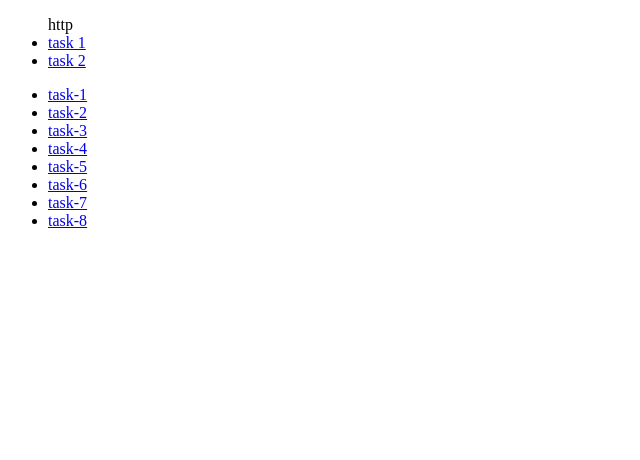
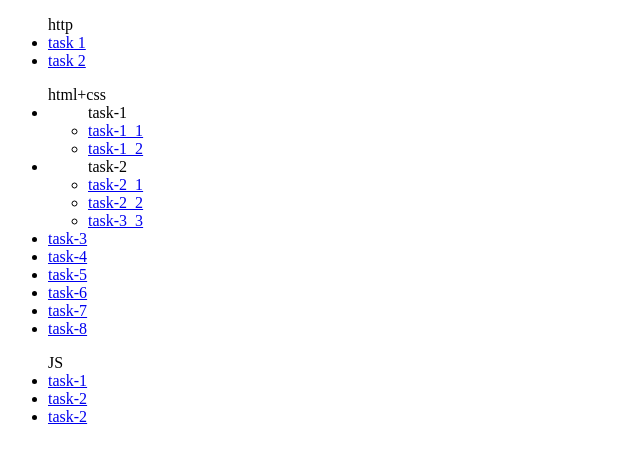
Before and after one commit to Stanislav-Lysenko/FE, a plain HTML site: page index.html in a window 1280 px wide. Shown: the whole page, without its empty margins (0-640 px from the left). Drawn offline with Linux system fonts and the light colour scheme.

Commit message:
Update index.html

```diff
--- a/index.html
+++ b/index.html
@@ -9,9 +9,20 @@
 		<li><a href="/FE/http/task-1/wireshark-lab.txt">task 1</a></li>
 		<li><a href="/FE/http/task-2/index.js">task 2</a></li>
 	</ul>
-	<ul>
-		<li><a href="/FE/html+css/task-1/">task-1</a></li>
-		<li><a href="/FE/html+css/task-2/">task-2</a></li>
+	<ul>html+css
+		<li>
+			<ul>task-1
+				<li><a href="/FE/html+css/task-1/task-1_1/index.html">task-1_1</a></li>
+				<li><a href="/FE/html+css/task-1/task-1_2/index.html">task-1_2</a></li>
+			</ul>
+		</li>
+		<li>
+			<ul>task-2
+				<li><a href="/FE/html+css/task-1/task-2/index1.html">task-2_1</a></li>
+				<li><a href="/FE/html+css/task-1/task-2/index2.html">task-2_2</a></li>
+				<li><a href="/FE/html+css/task-1/task-2/index3.html">task-3_3</a></li>
+			</ul>
+		</li>
 		<li><a href="/FE/html+css/task-3/index.html">task-3</a></li>
 		<li><a href="/FE/html+css/task-4/index.html">task-4</a></li>
 		<li><a href="/FE/html+css/task-5/index.html">task-5</a></li>
@@ -19,5 +30,10 @@
 		<li><a href="/FE/html+css/task-7/index.html">task-7</a></li>
 		<li><a href="/FE/html+css/task-8/index.html">task-8</a></li>
 	</ul>
+	<ul>JS
+		<li><a href="/FE/js/task-1/index.html">task-1</a></li>
+		<li><a href="/FE/js/task-2/index.html">task-2</a></li>
+		<li><a href="/FE/js/task-3/index.html">task-2</a></li>
+	</ul>
 </body>
 </html>
```
